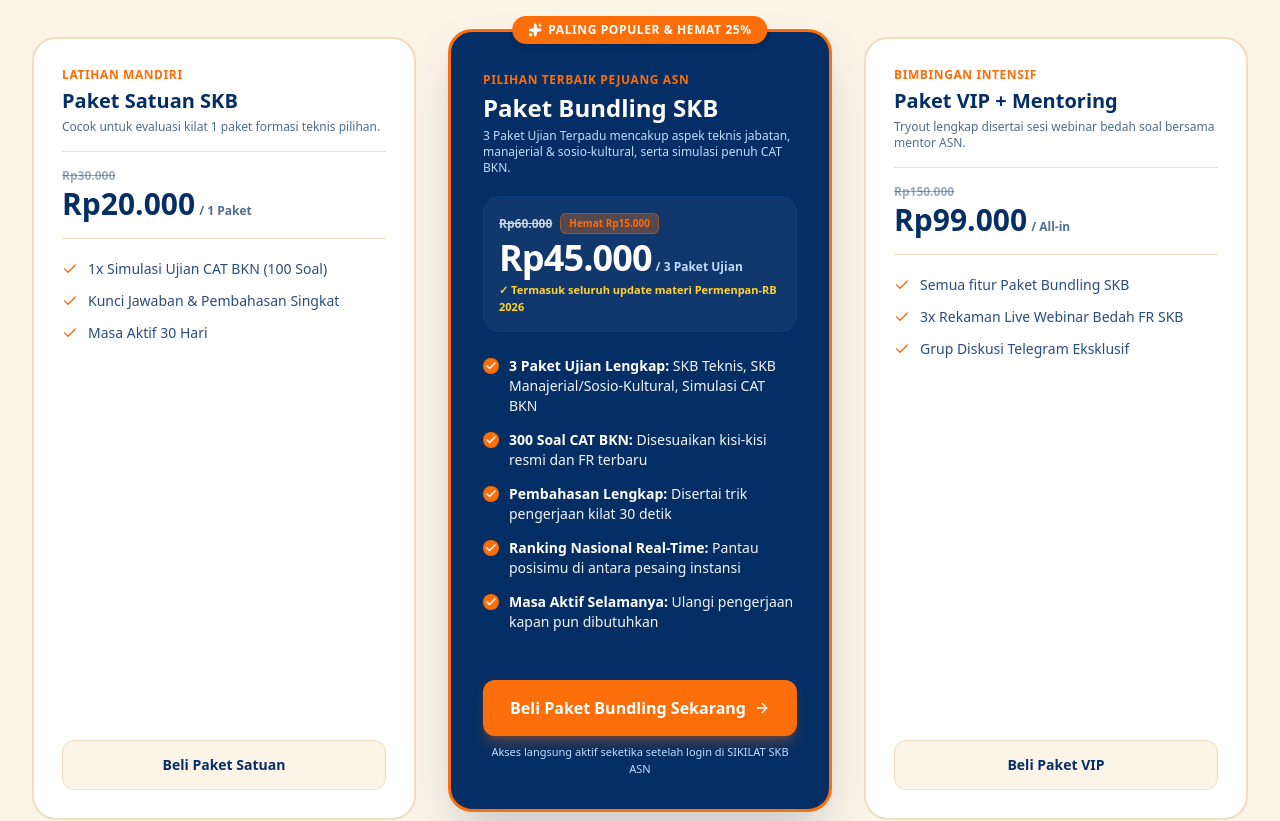
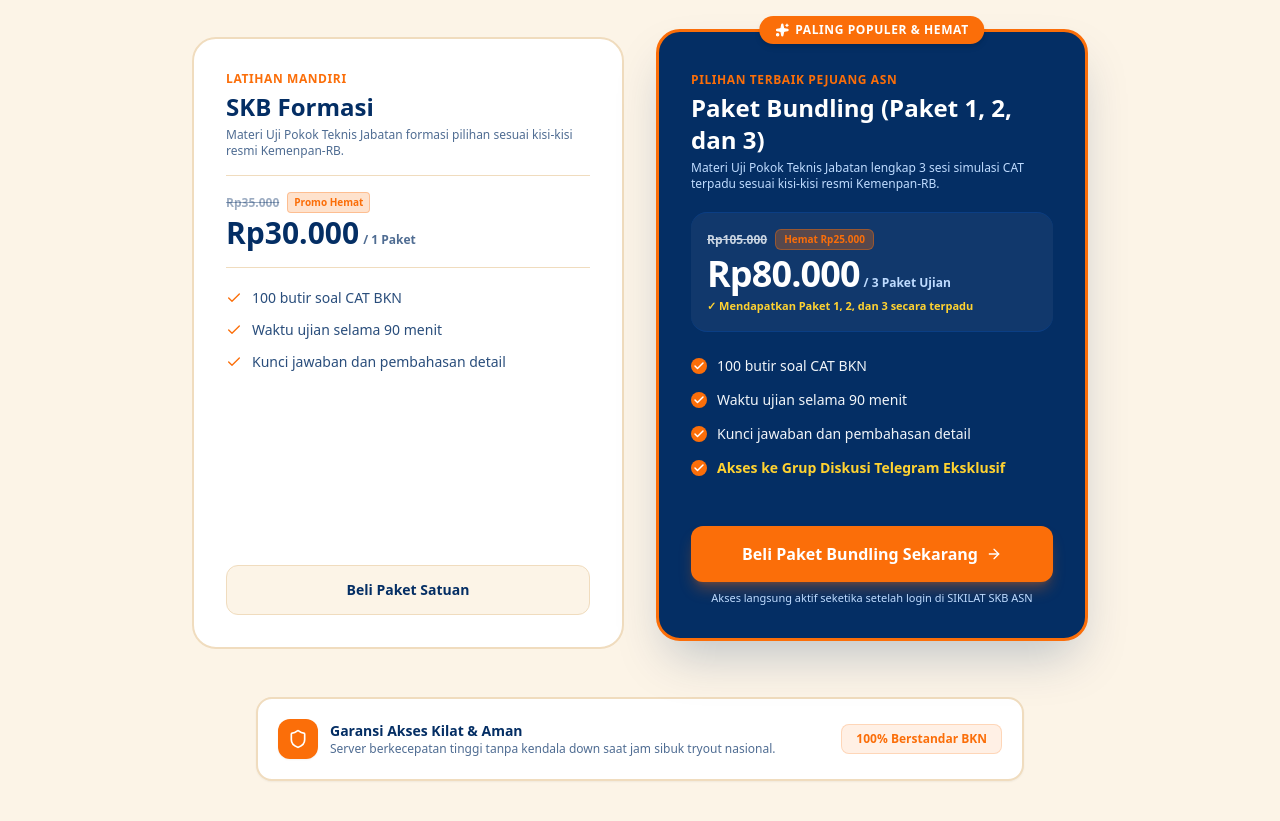
Before and after one commit to hafidzulpino69-ux/sikilat-skb-asn, a Next.js app: page / in a window 1280 px wide. Shown: the part 1200-2021 px from the top of the page. Built offline with nearby package versions, Linux system fonts and the light colour scheme.

Commit message:
Selesai revisi detail UI harga, benefit paket, dan perbaikan logika daftar paket

```diff
--- a/src/app/dashboard/page.tsx
+++ b/src/app/dashboard/page.tsx
@@ -578,7 +578,7 @@
                       <div className="flex items-center justify-between gap-1 mb-2">
                         {isBundling ? (
                           <span className="bg-[#FB6E09] text-white text-[10px] font-black px-2.5 py-0.5 rounded-full uppercase tracking-wider flex items-center gap-1 shadow-xs">
-                            <Sparkles className="w-3 h-3 fill-white" /> Diskon 25%
+                            <Sparkles className="w-3 h-3 fill-white" /> Hemat Rp25.000
                           </span>
                         ) : (
                           <span
@@ -588,7 +588,7 @@
                                 : "bg-[#FCF4E7] text-[#042E64]/70"
                             }`}
                           >
-                            Satuan
+                            {pkg.label}
                           </span>
                         )}
 
@@ -603,18 +603,24 @@
                       <div className="space-y-2.5">
                         <div className="flex items-center justify-between">
                           <span className="text-xs font-black uppercase tracking-wider text-[#FB6E09]">
-                            {pkg.label}
+                            {isBundling ? "Paket Bundling" : pkg.label}
                           </span>
                         </div>
 
-                        {/* Isi / Sub-Judul: SKB Formasi */}
+                        {/* Isi / Sub-Judul: SKB Formasi (Ganti 'Paket 1', 'Paket 2', dll. menjadi ini) */}
                         <div
                           className={`text-lg font-black leading-tight ${
                             isBundling ? "text-white" : "text-[#042E64]"
                           }`}
                         >
-                          SKB Formasi
+                          {isBundling ? "Paket Bundling (Paket 1, 2, dan 3)" : "SKB Formasi"}
                         </div>
+
+                        {isBundling && (
+                          <div className="text-xs font-bold text-[#FB6E09]">
+                            Mendapatkan Paket 1, 2, dan 3
+                          </div>
+                        )}
 
                         {/* Keterangan kecil (Deskripsi) */}
                         <p
@@ -625,7 +631,7 @@
                           {pkg.description}
                         </p>
 
-                        {/* Harga: Efek harga coret Rp35.000, lalu tampilkan harga promo Rp30.000 */}
+                        {/* Harga: Efek harga coret, lalu tampilkan harga promo */}
                         <div
                           className={`py-3.5 my-2 border-y ${
                             isBundling ? "border-blue-900/80 bg-white/5 rounded-2xl px-3.5" : "border-[#F0DCBE] bg-[#FCF4E7]/40 rounded-2xl px-3.5"
@@ -637,7 +643,7 @@
                                 isBundling ? "text-blue-200" : "text-[#042E64]/40"
                               }`}
                             >
-                              Rp35.000
+                              Rp{pkg.originalPrice.toLocaleString("id-ID")}
                             </span>
                             <span className="bg-[#FB6E09]/20 text-[#FB6E09] text-[10px] font-black px-1.5 py-0.5 rounded border border-[#FB6E09]/30">
                               Promo Hemat
@@ -649,14 +655,14 @@
                                 isBundling ? "text-white" : "text-[#042E64]"
                               }`}
                             >
-                              Rp30.000
+                              Rp{pkg.price.toLocaleString("id-ID")}
                             </span>
                             <span
                               className={`text-xs font-medium ${
                                 isBundling ? "text-blue-200" : "text-[#042E64]/60"
                               }`}
                             >
-                              / Paket
+                              {isBundling ? "/ 3 Paket" : "/ Paket"}
                             </span>
                           </div>
                         </div>
--- a/src/app/login/page.tsx
+++ b/src/app/login/page.tsx
@@ -102,10 +102,8 @@
               <span className="font-black text-[#FB6E09]">Paket Dipilih: </span>
               <strong>
                 {selectedPackage === "bundling-skb"
-                  ? "Paket Bundling SKB (Rp45.000 / 3 Paket Ujian)"
-                  : selectedPackage === "paket-satuan"
-                  ? "Paket Satuan SKB (Rp20.000)"
-                  : "Paket VIP Mentoring (Rp99.000)"}
+                  ? "Paket Bundling SKB (Rp80.000 / 3 Paket Ujian)"
+                  : "SKB Formasi (Rp30.000)"}
               </strong>
               <div className="text-[11px] text-[#042E64]/70 mt-0.5 font-medium">
                 Silakan masuk atau daftar untuk melanjutkan pengerjaan tryout.
--- a/src/app/payment/page.tsx
+++ b/src/app/payment/page.tsx
@@ -84,8 +84,8 @@
           packageKey: "bundling",
           packageName: "Paket Bundling (Berisi Paket 1, 2, dan 3)",
           packageLabel: "Paket Bundling",
-          price: 30000,
-          originalPrice: 35000,
+          price: 80000,
+          originalPrice: 105000,
           examNumbers: [1, 2, 3],
           createdAt: new Date().toISOString(),
         });
@@ -99,17 +99,6 @@
 
     setTimeout(() => {
       if (typeof window !== "undefined") {
-        // Simpan ke daftar riwayat paket yang dibeli
-        const existingPackagesRaw = localStorage.getItem("skb_user_purchased_packages");
-        let existingPackages: any[] = [];
-        if (existingPackagesRaw) {
-          try {
-            existingPackages = JSON.parse(existingPackagesRaw);
-          } catch (e) {
-            existingPackages = [];
-          }
-        }
-
         const newPurchase = {
           id: `PURCHASE-${Date.now()}`,
           invoiceNumber,
@@ -124,9 +113,10 @@
           purchasedAt: new Date().toISOString(),
         };
 
-        // Tambahkan ke array dan simpan
-        existingPackages.unshift(newPurchase);
-        localStorage.setItem("skb_user_purchased_packages", JSON.stringify(existingPackages));
+        // Simpan paket yang baru dibeli sebagai paket aktif pengguna:
+        // Jika pengguna membeli Paket 1, maka hanya kotak Paket 1 yang muncul di 'Daftar Paket Anda'.
+        // Jika membeli Paket Bundling, barulah muncul ketiga kotak paket (Paket 1, 2, dan 3).
+        localStorage.setItem("skb_user_purchased_packages", JSON.stringify([newPurchase]));
       }
 
       setIsProcessing(false);
--- a/src/app/register/page.tsx
+++ b/src/app/register/page.tsx
@@ -104,10 +104,8 @@
               <span className="font-black text-[#FB6E09]">Paket Pilihan: </span>
               <strong>
                 {selectedPackage === "bundling-skb"
-                  ? "Paket Bundling SKB (Rp45.000 / 3 Paket Ujian)"
-                  : selectedPackage === "paket-satuan"
-                  ? "Paket Satuan SKB (Rp20.000)"
-                  : "Paket VIP Mentoring (Rp99.000)"}
+                  ? "Paket Bundling SKB (Rp80.000 / 3 Paket Ujian)"
+                  : "SKB Formasi (Rp30.000)"}
               </strong>
             </div>
           </div>
--- a/src/components/PromoSection.tsx
+++ b/src/components/PromoSection.tsx
@@ -34,24 +34,29 @@
           </p>
         </div>
 
-        {/* Promo Grid */}
-        <div className="grid grid-cols-1 md:grid-cols-3 gap-6 lg:gap-8 items-stretch">
+        {/* Promo Grid (2 Kolom: Paket Satuan dan Paket Bundling) */}
+        <div className="grid grid-cols-1 md:grid-cols-2 gap-8 items-stretch max-w-4xl mx-auto">
           {/* Card 1: Paket Starter (Satuan) */}
-          <div className="bg-white rounded-3xl p-6 sm:p-7 border-2 border-[#F0DCBE] flex flex-col justify-between hover:shadow-lg transition-shadow">
+          <div className="bg-white rounded-3xl p-6 sm:p-8 border-2 border-[#F0DCBE] flex flex-col justify-between hover:shadow-lg transition-shadow">
             <div>
               <div className="text-xs font-black text-[#FB6E09] uppercase tracking-wider mb-1">
                 Latihan Mandiri
               </div>
-              <h3 className="text-xl font-black text-[#042E64]">Paket Satuan SKB</h3>
+              <h3 className="text-2xl font-black text-[#042E64]">SKB Formasi</h3>
               <p className="text-xs text-[#042E64]/70 mt-1 mb-4 font-medium">
-                Cocok untuk evaluasi kilat 1 paket formasi teknis pilihan.
+                Materi Uji Pokok Teknis Jabatan formasi pilihan sesuai kisi-kisi resmi Kemenpan-RB.
               </p>
 
               {/* Price */}
               <div className="py-4 border-y border-[#F0DCBE]">
-                <div className="text-xs text-[#042E64]/40 line-through font-semibold">Rp30.000</div>
+                <div className="flex items-center gap-2">
+                  <span className="text-xs text-[#042E64]/40 line-through font-semibold">Rp35.000</span>
+                  <span className="bg-[#FB6E09]/20 text-[#FB6E09] text-[10px] font-black px-1.5 py-0.5 rounded border border-[#FB6E09]/30">
+                    Promo Hemat
+                  </span>
+                </div>
                 <div className="flex items-baseline gap-1 mt-0.5">
-                  <span className="text-2xl sm:text-3xl font-black text-[#042E64]">Rp20.000</span>
+                  <span className="text-3xl font-black text-[#042E64]">Rp30.000</span>
                   <span className="text-xs text-[#042E64]/70 font-semibold">/ 1 Paket</span>
                 </div>
               </div>
@@ -60,15 +65,15 @@
               <ul className="py-5 space-y-3 text-xs sm:text-sm text-[#042E64]/85">
                 <li className="flex items-center gap-2.5">
                   <Check className="w-4 h-4 text-[#FB6E09] shrink-0" />
-                  <span>1x Simulasi Ujian CAT BKN (100 Soal)</span>
+                  <span>100 butir soal CAT BKN</span>
                 </li>
                 <li className="flex items-center gap-2.5">
                   <Check className="w-4 h-4 text-[#FB6E09] shrink-0" />
-                  <span>Kunci Jawaban & Pembahasan Singkat</span>
+                  <span>Waktu ujian selama 90 menit</span>
                 </li>
                 <li className="flex items-center gap-2.5">
                   <Check className="w-4 h-4 text-[#FB6E09] shrink-0" />
-                  <span>Masa Aktif 30 Hari</span>
+                  <span>Kunci jawaban dan pembahasan detail</span>
                 </li>
               </ul>
             </div>
@@ -87,32 +92,32 @@
             {/* Top Highlight Badge */}
             <div className="absolute -top-4 left-1/2 -translate-x-1/2 bg-[#FB6E09] text-white text-xs font-black px-4 py-1.5 rounded-full uppercase tracking-wider shadow-md flex items-center gap-1.5 whitespace-nowrap">
               <Sparkles className="w-3.5 h-3.5 fill-white" />
-              <span>Paling Populer & Hemat 25%</span>
+              <span>Paling Populer &amp; Hemat</span>
             </div>
 
             <div>
               <div className="text-xs font-black text-[#FB6E09] uppercase tracking-wider mb-1 mt-2">
                 Pilihan Terbaik Pejuang ASN
               </div>
-              <h3 className="text-2xl font-black text-white">Paket Bundling SKB</h3>
+              <h3 className="text-2xl font-black text-white">Paket Bundling (Paket 1, 2, dan 3)</h3>
               <p className="text-xs text-blue-200 mt-1 mb-5">
-                3 Paket Ujian Terpadu mencakup aspek teknis jabatan, manajerial & sosio-kultural, serta simulasi penuh CAT BKN.
+                Materi Uji Pokok Teknis Jabatan lengkap 3 sesi simulasi CAT terpadu sesuai kisi-kisi resmi Kemenpan-RB.
               </p>
 
               {/* Price Box */}
               <div className="py-4 border-y border-[#0B3E84] bg-white/5 rounded-2xl px-4">
                 <div className="flex items-center gap-2">
-                  <span className="text-xs text-slate-300 line-through font-semibold">Rp60.000</span>
+                  <span className="text-xs text-slate-300 line-through font-semibold">Rp105.000</span>
                   <span className="bg-[#FB6E09]/30 text-[#FB6E09] text-[10px] font-black px-2 py-0.5 rounded-md border border-[#FB6E09]/40">
-                    Hemat Rp15.000
+                    Hemat Rp25.000
                   </span>
                 </div>
                 <div className="flex items-baseline gap-1 mt-1">
-                  <span className="text-3xl sm:text-4xl font-black text-white tracking-tight">Rp45.000</span>
+                  <span className="text-3xl sm:text-4xl font-black text-white tracking-tight">Rp80.000</span>
                   <span className="text-xs text-blue-200 font-semibold">/ 3 Paket Ujian</span>
                 </div>
                 <div className="text-[11px] text-amber-300 mt-1 font-bold">
-                  ✓ Termasuk seluruh update materi Permenpan-RB 2026
+                  ✓ Mendapatkan Paket 1, 2, dan 3 secara terpadu
                 </div>
               </div>
 
@@ -122,40 +127,26 @@
                   <div className="w-4 h-4 rounded-full bg-[#FB6E09] text-white flex items-center justify-center shrink-0 mt-0.5">
                     <Check className="w-3 h-3 stroke-[3]" />
                   </div>
-                  <span>
-                    <strong className="text-white">3 Paket Ujian Lengkap:</strong> SKB Teknis, SKB Manajerial/Sosio-Kultural, Simulasi CAT BKN
-                  </span>
+                  <span>100 butir soal CAT BKN</span>
                 </li>
                 <li className="flex items-start gap-2.5">
                   <div className="w-4 h-4 rounded-full bg-[#FB6E09] text-white flex items-center justify-center shrink-0 mt-0.5">
                     <Check className="w-3 h-3 stroke-[3]" />
                   </div>
-                  <span>
-                    <strong className="text-white">300 Soal CAT BKN:</strong> Disesuaikan kisi-kisi resmi dan FR terbaru
-                  </span>
+                  <span>Waktu ujian selama 90 menit</span>
                 </li>
                 <li className="flex items-start gap-2.5">
                   <div className="w-4 h-4 rounded-full bg-[#FB6E09] text-white flex items-center justify-center shrink-0 mt-0.5">
                     <Check className="w-3 h-3 stroke-[3]" />
                   </div>
-                  <span>
-                    <strong className="text-white">Pembahasan Lengkap:</strong> Disertai trik pengerjaan kilat 30 detik
-                  </span>
+                  <span>Kunci jawaban dan pembahasan detail</span>
                 </li>
                 <li className="flex items-start gap-2.5">
                   <div className="w-4 h-4 rounded-full bg-[#FB6E09] text-white flex items-center justify-center shrink-0 mt-0.5">
                     <Check className="w-3 h-3 stroke-[3]" />
                   </div>
-                  <span>
-                    <strong className="text-white">Ranking Nasional Real-Time:</strong> Pantau posisimu di antara pesaing instansi
-                  </span>
-                </li>
-                <li className="flex items-start gap-2.5">
-                  <div className="w-4 h-4 rounded-full bg-[#FB6E09] text-white flex items-center justify-center shrink-0 mt-0.5">
-                    <Check className="w-3 h-3 stroke-[3]" />
-                  </div>
-                  <span>
-                    <strong className="text-white">Masa Aktif Selamanya:</strong> Ulangi pengerjaan kapan pun dibutuhkan
+                  <span className="text-amber-300 font-bold">
+                    Akses ke Grup Diskusi Telegram Eksklusif
                   </span>
                 </li>
               </ul>
@@ -175,52 +166,6 @@
                 Akses langsung aktif seketika setelah login di SIKILAT SKB ASN
               </p>
             </div>
-          </div>
-
-          {/* Card 3: Paket VIP Mentoring */}
-          <div className="bg-white rounded-3xl p-6 sm:p-7 border-2 border-[#F0DCBE] flex flex-col justify-between hover:shadow-lg transition-shadow">
-            <div>
-              <div className="text-xs font-black text-[#FB6E09] uppercase tracking-wider mb-1">
-                Bimbingan Intensif
-              </div>
-              <h3 className="text-xl font-black text-[#042E64]">Paket VIP + Mentoring</h3>
-              <p className="text-xs text-[#042E64]/70 mt-1 mb-4 font-medium">
-                Tryout lengkap disertai sesi webinar bedah soal bersama mentor ASN.
-              </p>
-
-              {/* Price */}
-              <div className="py-4 border-y border-[#F0DCBE]">
-                <div className="text-xs text-[#042E64]/40 line-through font-semibold">Rp150.000</div>
-                <div className="flex items-baseline gap-1 mt-0.5">
-                  <span className="text-2xl sm:text-3xl font-black text-[#042E64]">Rp99.000</span>
-                  <span className="text-xs text-[#042E64]/70 font-semibold">/ All-in</span>
-                </div>
-              </div>
-
-              {/* Features List */}
-              <ul className="py-5 space-y-3 text-xs sm:text-sm text-[#042E64]/85">
-                <li className="flex items-center gap-2.5">
-                  <Check className="w-4 h-4 text-[#FB6E09] shrink-0" />
-                  <span>Semua fitur Paket Bundling SKB</span>
-                </li>
-                <li className="flex items-center gap-2.5">
-                  <Check className="w-4 h-4 text-[#FB6E09] shrink-0" />
-                  <span>3x Rekaman Live Webinar Bedah FR SKB</span>
-                </li>
-                <li className="flex items-center gap-2.5">
-                  <Check className="w-4 h-4 text-[#FB6E09] shrink-0" />
-                  <span>Grup Diskusi Telegram Eksklusif</span>
-                </li>
-              </ul>
-            </div>
-
-            <button
-              type="button"
-              onClick={() => handleBuy("paket-vip")}
-              className="w-full mt-4 py-3.5 px-4 rounded-xl font-bold text-sm text-[#042E64] bg-[#FCF4E7] hover:bg-[#F4E3CB] border border-[#F0DCBE] transition-colors cursor-pointer"
-            >
-              Beli Paket VIP
-            </button>
           </div>
         </div>
 
--- a/src/data/skbCatalog.ts
+++ b/src/data/skbCatalog.ts
@@ -51,50 +51,53 @@
       packageKey: "paket-1",
       label: "Paket 1",
       subTitle: "SKB Formasi",
-      name: "Paket 1",
+      name: "Paket 1 - SKB Formasi",
       price: 30000,
       originalPrice: 35000,
       examNumbers: [1],
       description: commonDescription,
-      features: commonFeatures,
+      features: [...commonFeatures],
     },
     {
       id: "paket-2",
       packageKey: "paket-2",
       label: "Paket 2",
       subTitle: "SKB Formasi",
-      name: "Paket 2",
+      name: "Paket 2 - SKB Formasi",
       price: 30000,
       originalPrice: 35000,
       examNumbers: [2],
       description: commonDescription,
-      features: commonFeatures,
+      features: [...commonFeatures],
     },
     {
       id: "paket-3",
       packageKey: "paket-3",
       label: "Paket 3",
       subTitle: "SKB Formasi",
-      name: "Paket 3",
+      name: "Paket 3 - SKB Formasi",
       price: 30000,
       originalPrice: 35000,
       examNumbers: [3],
       description: commonDescription,
-      features: commonFeatures,
+      features: [...commonFeatures],
     },
     {
       id: "bundling",
       packageKey: "bundling",
-      label: "Paket Bundling (Berisi Paket 1, 2, dan 3)",
-      subTitle: "SKB Formasi",
+      label: "Paket Bundling",
+      subTitle: "Mendapatkan Paket 1, 2, dan 3",
       name: "Paket Bundling (Berisi Paket 1, 2, dan 3)",
-      badge: "Paling Hemat • 3 Paket",
-      price: 30000,
-      originalPrice: 35000,
+      badge: "Paling Populer & Hemat",
+      price: 80000,
+      originalPrice: 105000,
       examNumbers: [1, 2, 3],
       isPopular: true,
       description: commonDescription,
-      features: commonFeatures,
+      features: [
+        ...commonFeatures,
+        "Akses ke Grup Diskusi Telegram Eksklusif",
+      ],
     },
   ];
 }
```
Also changed, not shown: src/app/my-packages/page.tsx (+55 -72 lines).
